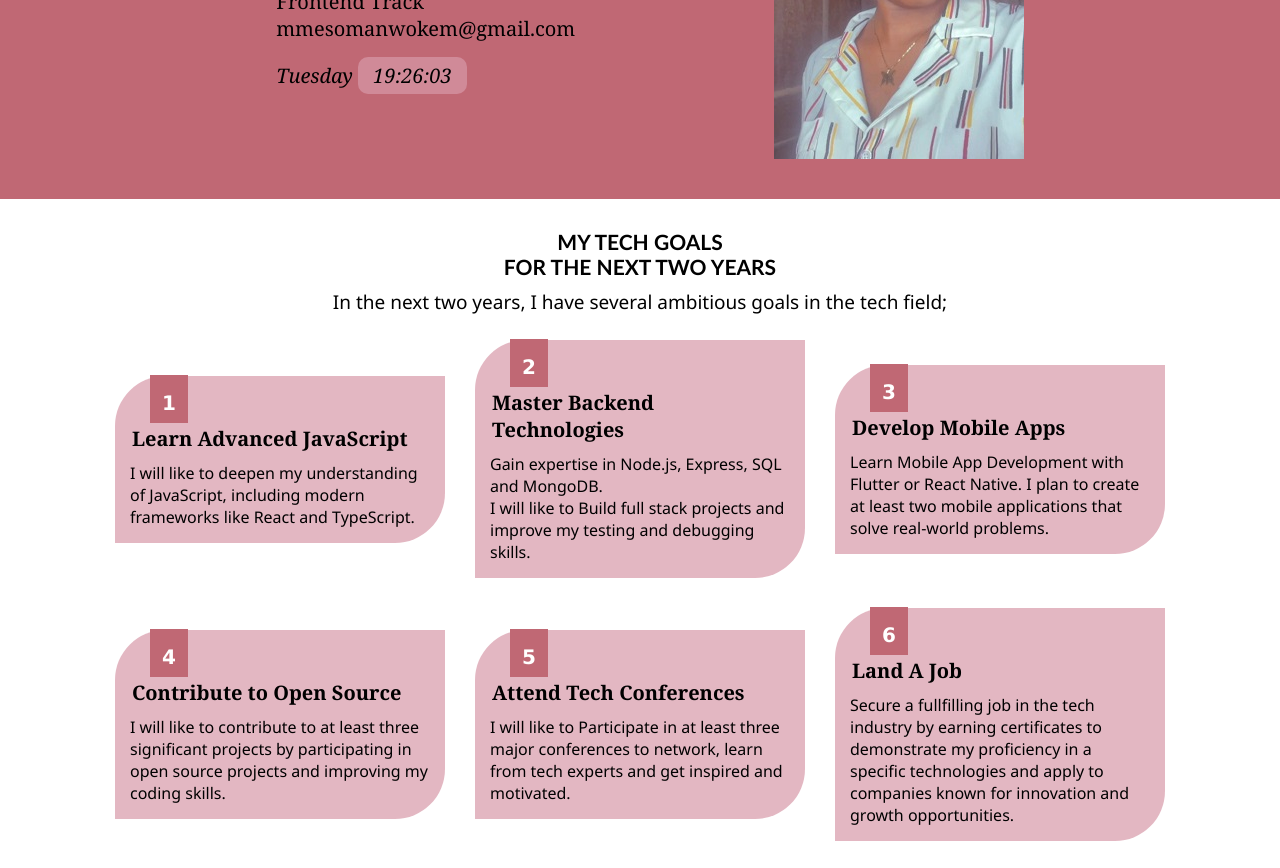
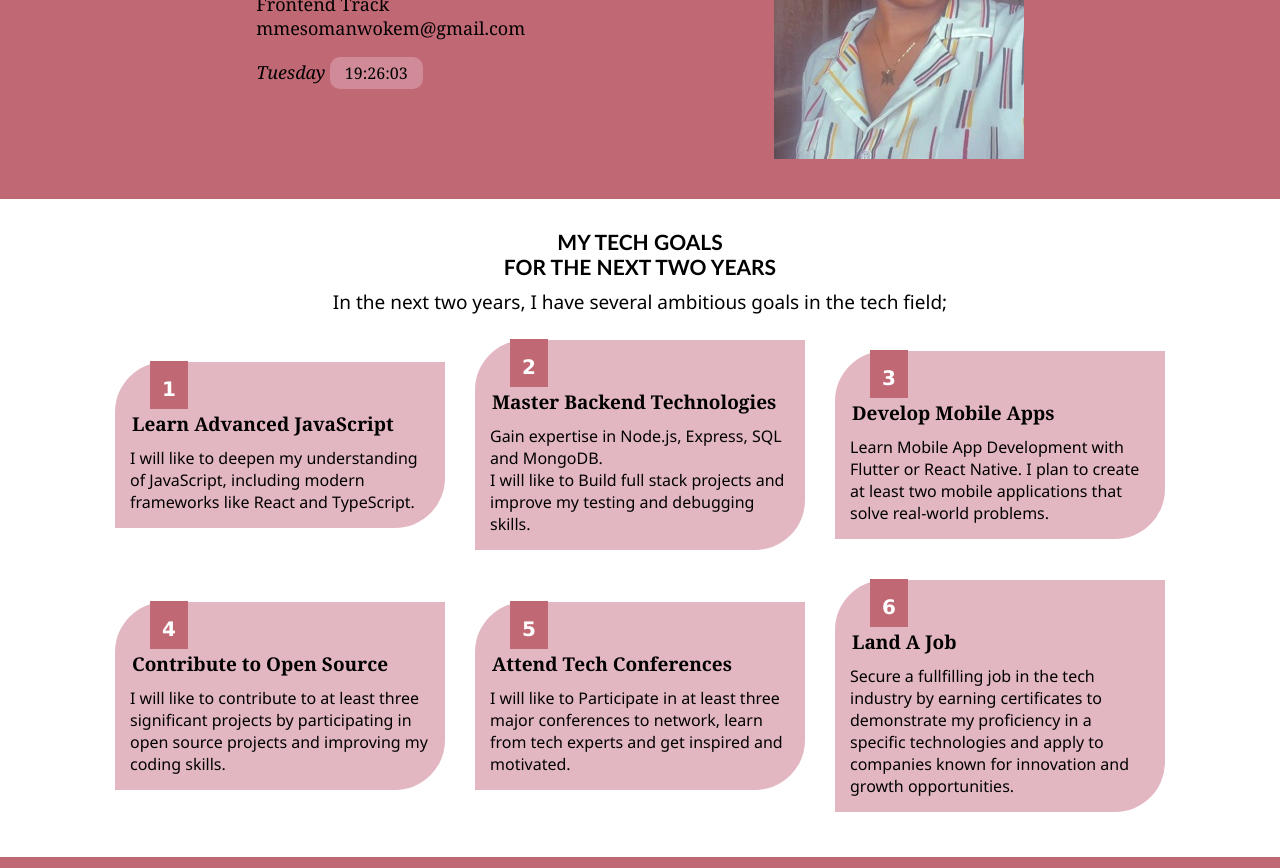
Before and after one commit to Mmesoma-Constance/hngTask1, a plain HTML site: page index.html in a window 1280 px wide. Shown: the part 252-1120 px from the top of the page. Drawn offline with Linux system fonts and the light colour scheme.

Commit message:
initial commit

```diff
--- a/index.css
+++ b/index.css
@@ -1,6 +1,13 @@
 * {
   margin: 0;
   padding: 0;
+}
+
+.content {
+  overflow: hidden;
+
+  justify-content: center;
+  align-items: center;
 }
 
 .headerItems {
@@ -30,10 +37,11 @@ header {
 
 .myName,
 .myTrack,
+.mail,
 .info {
   font-family: Georgia, "Times New Roman", Times, serif;
-  padding-left: 20px;
-  font-size: 20px;
+  /* padding-left: 20px; */
+  font-size: 18px;
 }
 
 .myName {
@@ -49,16 +57,23 @@ header {
 }
 
 .imageDiv {
-  display: flex;
+  display: block;
   flex-direction: column;
   justify-content: center;
   align-items: center;
   margin-top: 20px;
+  margin-left: auto;
+  margin-right: auto;
 }
 
 .myImage {
   height: auto;
   width: auto;
+}
+
+.mail {
+  text-decoration: none;
+  color: black;
 }
 
 #time {
@@ -67,6 +82,8 @@ header {
   border-radius: 10px;
   padding-left: 15px;
   padding-right: 15px;
+  font-style: normal;
+  font-size: 16px;
 }
 
 /* section */
@@ -97,6 +114,8 @@ section {
   align-items: center;
   padding-top: 15px;
   gap: 30px;
+  margin-left: 5px;
+  margin-right: 5px;
 }
 
 .box {
@@ -130,7 +149,7 @@ section {
   padding-top: 10px;
   padding-bottom: 10px;
   font-weight: 700;
-  font-size: 20px;
+  font-size: 19px;
 }
 
 .myGoalMsg {
@@ -167,7 +186,8 @@ footer {
   text-align: center;
   justify-content: center;
   align-items: center;
-  gap: 15px;
+  flex-wrap: wrap;
+  gap: 16px;
   color: black;
   padding-top: 6px;
   padding-bottom: 15px;
--- a/index.html
+++ b/index.html
@@ -6,6 +6,7 @@
     <link rel="stylesheet" href="index.css" />
   </head>
   <body>
+    <div class="content">
       <!-------------- header -------------------->
       <header class="">
         <div class="headerItems">
@@ -17,8 +18,13 @@
 
             <p data-testid="slackDisplayName" class="myName">Stacyy__dev</p>
             <p class="mytrack">Frontend Track</p>
-          <p data-testid="slackEmail" class="mytrack">
-            mmesomanwokem@gmail.com
+            <p>
+              <a
+                href="mailto:mmesomanwokem@gmail.com"
+                class="mail"
+                data-testid="slackEmail"
+                >mmesomanwokem@gmail.com</a
+              >
             </p>
 
             <div class="info">
@@ -73,9 +79,9 @@
               <span class="number">3</span>
               <h2 class="goalHead">Develop Mobile Apps</h2>
               <p class="goalText">
-              Learn Mobile App Development with Flutter or React Native. I plan
-              to create at least two mobile applications that solve real-world
-              problems.
+                Learn Mobile App Development with Flutter or React Native. I
+                plan to create at least two mobile applications that solve
+                real-world problems.
               </p>
             </div>
 
@@ -93,8 +99,9 @@
               <span class="number">5</span>
               <h2 class="goalHead">Attend Tech Conferences</h2>
               <p class="goalText">
-              I will like to Participate in at least three major conferences to
-              network, learn from tech experts and get inspired and motivated.
+                I will like to Participate in at least three major conferences
+                to network, learn from tech experts and get inspired and
+                motivated.
               </p>
             </div>
 
@@ -122,7 +129,9 @@
             <a href="http://hng.tech/learn" data-testid="hngLink"
               >HNG.tech/learn</a
             >
-          <a href="http://keyword.dog" data-testid="keywordLink">Keyword.dog</a>
+            <a href="http://keyword.dog" data-testid="keywordLink"
+              >Keyword.dog</a
+            >
             <a href="http://scrapeanyweb.site" data-testid="scrapeanywebLink"
               >Scrapeanyweb.site</a
             >
@@ -130,6 +139,7 @@
           <span class="copywright">&copy; 2024 HNG11. All rights reserved</span>
         </div>
       </footer>
+    </div>
 
     <script src="index.js"></script>
   </body>
--- a/index.js
+++ b/index.js
@@ -9,6 +9,7 @@ setInterval(function () {
   const currentTime = currentTimeUTC[4];
   const currentDay = now.toLocaleString("en-us", { weekday: "long" });
 
+  // console.log(currentTimeUTC);
   presentDay.textContent = currentDay;
   presentTime.textContent = currentTime;
 }, 1000);
```
Lines whose indentation alone changed are shown as unchanged.
